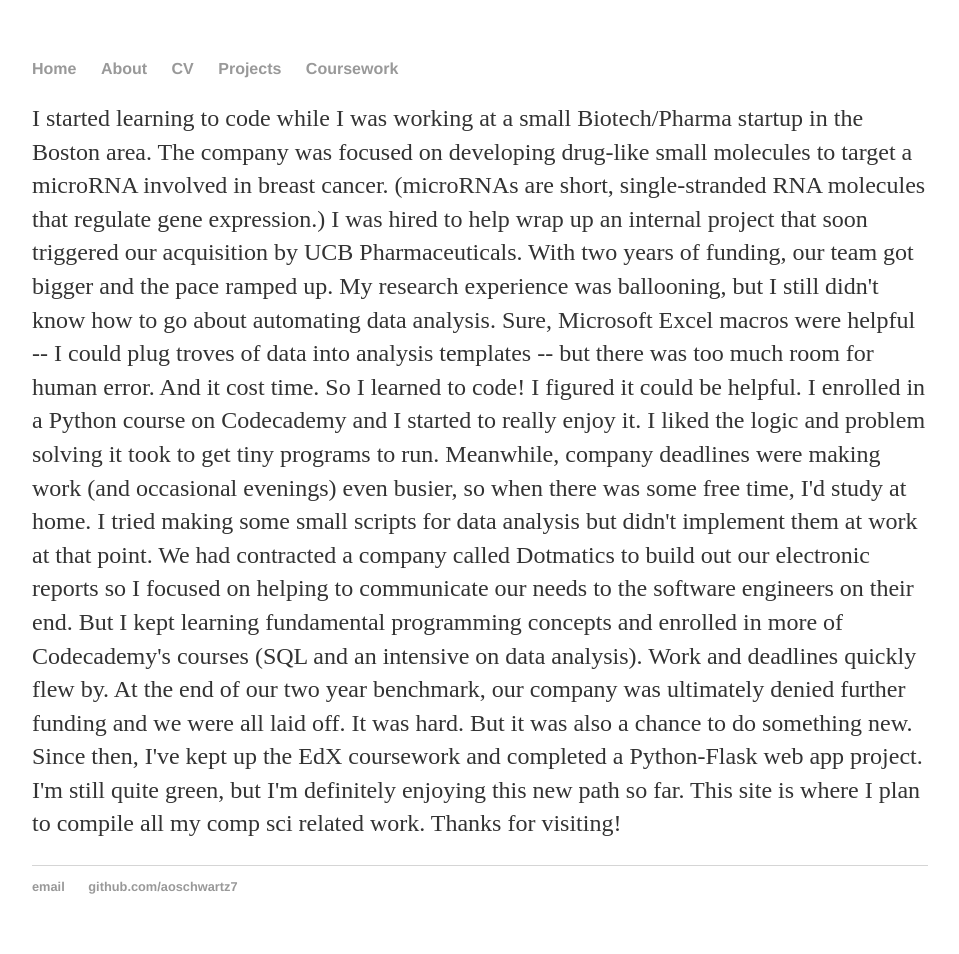
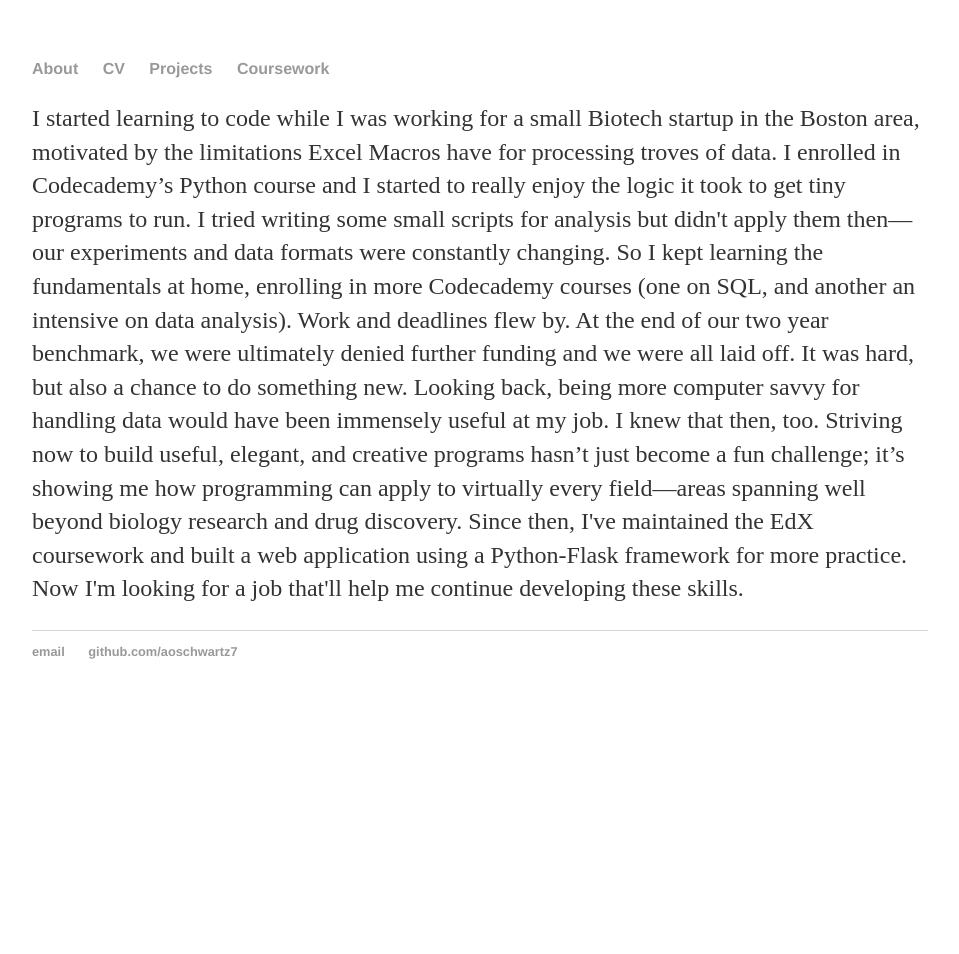
Before and after one commit to aoschwartz7/aoschwartz7.github.io, a Jekyll site: the page built from site/about.html, in a window 1280 px wide. Shown: the whole page, without its empty margins (160-1119 px from the left). Built offline with Jekyll 4.4.1, drawn with Linux system fonts in a browser that asks for light colours; after the commit the page ends 900 px from its top, so only the background shows below that.

Commit message:
edited about.html content and removed Home section

```diff
--- a/_layouts/default.html
+++ b/_layouts/default.html
@@ -8,7 +8,6 @@
 		<body>
 			<nav>
 	    		<ul>
-	        		<li><a href="/site/">Home</a></li>
 		        	<li><a href="/site/about">About</a></li>
 	        		<li><a href="aoschwartz7.github.io/aoschwartzCV.pdf" target="_blank">CV</a></li>
 	        		<li><a href="/site/projects">Projects</a></li>
--- a/site/about.html
+++ b/site/about.html
@@ -4,36 +4,26 @@ title: Alec
 ---
 <div class="blurb">
 
-	<p>I started learning to code while I was working at a small Biotech/Pharma
-		startup in the Boston area. The company was focused on developing drug-like
-		small molecules to target a microRNA involved in breast cancer.
-		(microRNAs are short, single-stranded RNA molecules that regulate
-		gene expression.) I was hired to help wrap up an internal project that soon
-		triggered our acquisition by UCB Pharmaceuticals. With two years of funding,
-		our team got bigger and the pace ramped up. My research experience was
-		ballooning, but I still didn't know how to go about automating data analysis.
-		Sure, Microsoft Excel macros were helpful -- I could plug troves of
-		data into analysis templates -- but there was too much room for human error.
-		And it cost time. So I learned to code! I figured it could be helpful.
+	<p>I started learning to code while I was working for a small Biotech startup
+		in the Boston area, motivated by the limitations Excel Macros have for
+		processing troves of data. I enrolled in Codecademy’s Python course and I
+		started to really enjoy the logic it took to get tiny programs to run.
+		I tried writing some small scripts for analysis but didn't apply them
+		then—our experiments and data formats were constantly changing. So I kept
+		learning the fundamentals at home, enrolling in more Codecademy courses
+		(one on SQL, and another an intensive on data analysis). Work and deadlines
+		flew by. At the end of our two year benchmark, we were ultimately denied
+		further funding and we were all laid off. It was hard, but also a chance
+		to do something new.
 
-		I enrolled in a Python course on Codecademy and I started to really enjoy it.
-		I liked the logic and problem solving it took to get tiny programs to run.
-		Meanwhile, company deadlines were making work (and occasional evenings) even
-		busier, so when there was some free time, I'd study at home. I tried making
-		some small scripts for data analysis but didn't implement them at work at
-		that point. We had contracted a company called Dotmatics to build out our
-		electronic reports so I focused on helping to communicate our needs to the
-		software engineers on their end. But I kept learning fundamental programming concepts
-		and enrolled in more of Codecademy's courses (SQL and an intensive on data analysis).
-		Work and deadlines quickly flew by. At the end of our two year benchmark, our
-		company was ultimately denied further funding and we were all laid off. It
-		was hard. But it was also a chance to do something new.
-
-		Since then, I've kept up the EdX coursework and completed a Python-Flask web
-		app project. I'm still quite green, but I'm definitely enjoying this new
-		path so far. This site is where I plan to compile all my comp sci related work.
-
-		Thanks for visiting!
+		Looking back, being more computer savvy for handling data would have been
+		immensely useful at my job. I knew that then, too. Striving now to build
+		useful, elegant, and creative programs hasn’t just become a fun challenge;
+		it’s showing me how programming can apply to virtually every field—areas
+		spanning well beyond biology research and drug discovery. Since then, I've
+		maintained the EdX coursework and built a web application using a
+		Python-Flask framework for more practice. Now I'm looking for a job that'll
+		help me continue developing these skills.
 
 
 </div><!-- /.blurb -->
```
